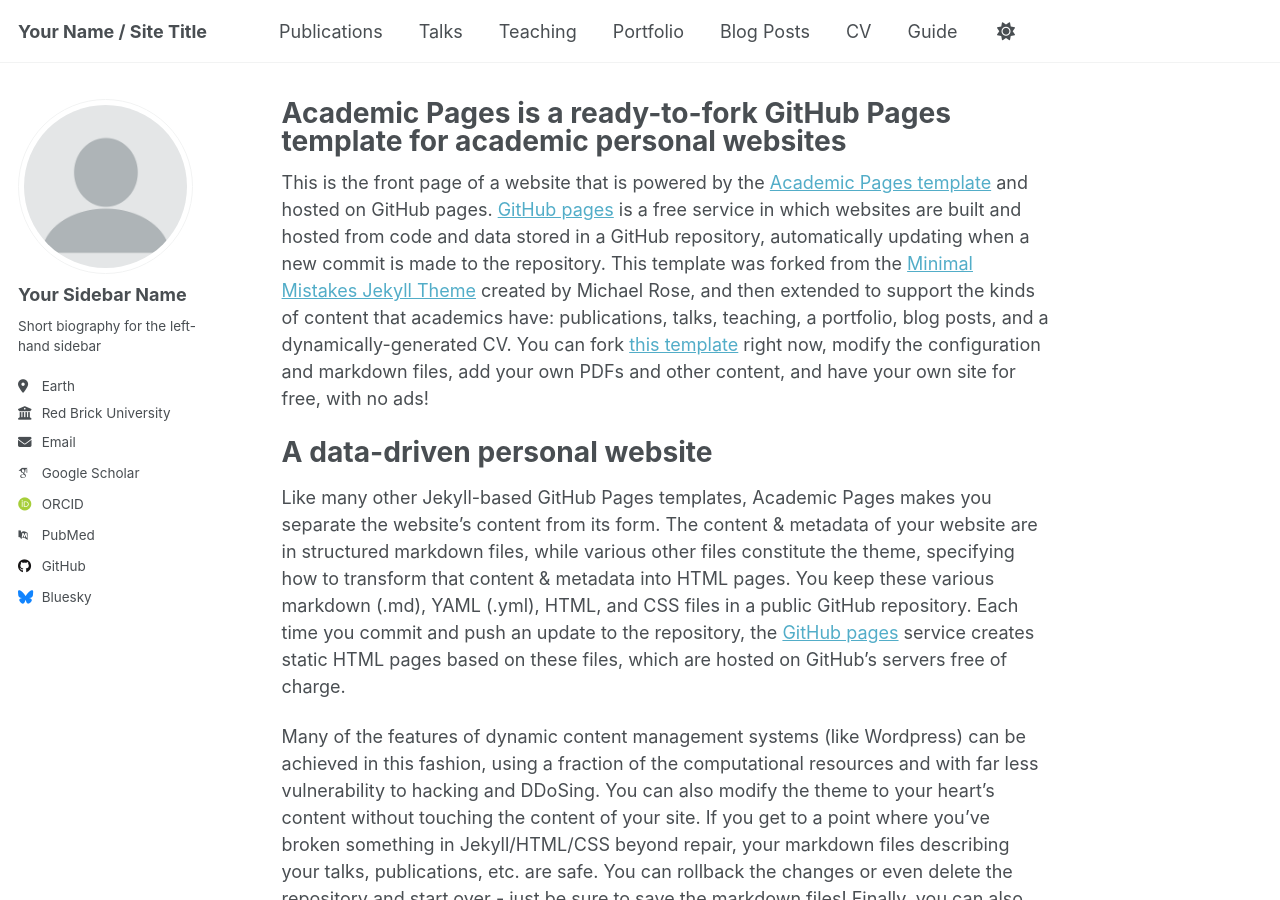
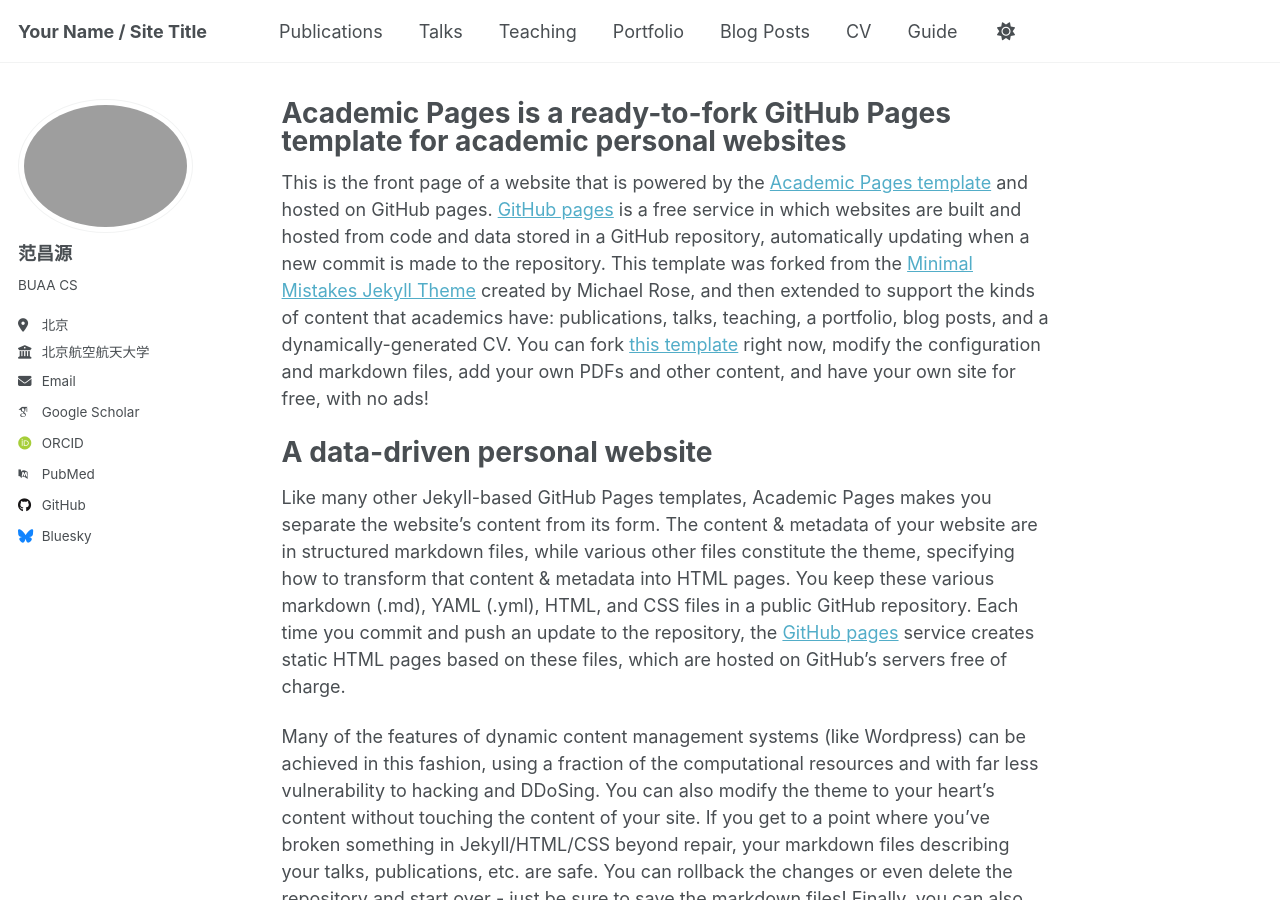
Before and after one commit to Fancyorfnc/Fancyorfnc.github.io, a Jekyll site: the page built from _pages/about.md, in a window 1280 px wide and 900 px high. Built offline with Jekyll 4.4.1, drawn with Linux system fonts in a browser that asks for light colours; some web fonts are replaced.

Commit message:
Update _config.yml

```diff
--- a/_config.yml
+++ b/_config.yml
@@ -22,14 +22,14 @@ repository               : "academicpages/academicpages.github.io"
 #               Additional customization can be done by editing /_includes/author-profile.html
 author:
   # Biographic information
-  avatar           : "profile.png"
-  name             : "Your Sidebar Name"
+  avatar           : "fancy.jpg"
+  name             : "范昌源"
   pronouns         : # example: "she/her"
-  bio              : "Short biography for the left-hand sidebar"
-  location         : "Earth"
-  employer         : "Red Brick University"
+  bio              : "BUAA CS"
+  location         : "北京"
+  employer         : "北京航空航天大学"
   uri              : # URL
-  email            : "none@example.org"
+  email            : "changyuanfan714@gmail.com"
 
   # Academic websites
   academia         : # URL
```
